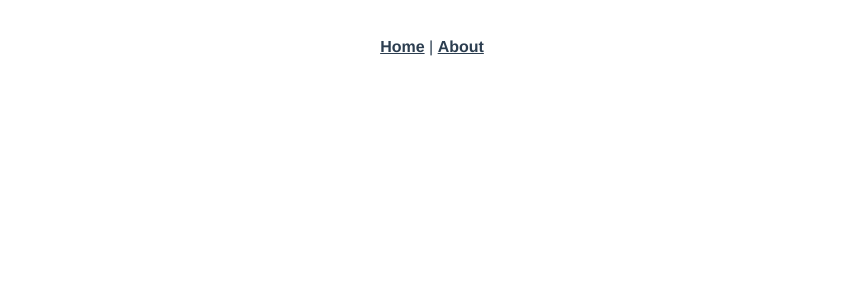
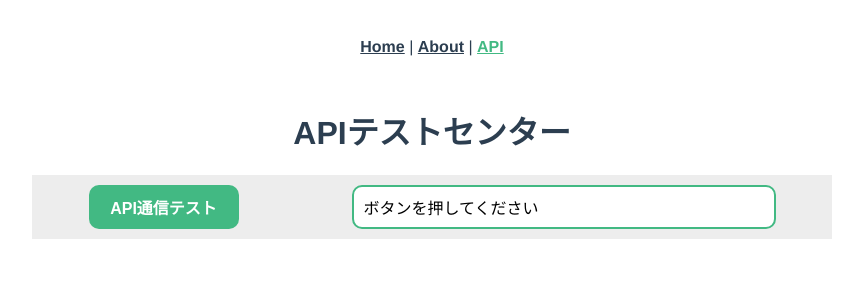
Before and after one commit to kodera-gh/greatstudy.com, a Vue app in the folder greatstudy/: page /api in a window 1280 px wide. Before the commit this address had no page. Shown: the top 300 px of the page, without its empty margins (208-1071 px from the left). Built offline with nearby package versions, Linux system fonts and the light colour scheme.

Commit message:
api通信作成完了

```diff
--- a/greatstudy/src/App.vue
+++ b/greatstudy/src/App.vue
@@ -1,12 +1,17 @@
 <template>
   <nav>
     <router-link to="/">Home</router-link> |
-    <router-link to="/about">About</router-link>
+    <router-link to="/about">About</router-link> |
+    <router-link to="/api">API</router-link>
   </nav>
   <router-view/>
 </template>
 
-<style>
+<style lang="scss">
+:root {
+  --main: #42b983;
+}
+
 #app {
   font-family: Avenir, Helvetica, Arial, sans-serif;
   -webkit-font-smoothing: antialiased;
@@ -27,4 +32,24 @@ nav a {
 nav a.router-link-exact-active {
   color: #42b983;
 }
+
+button {
+  min-width: 150px;
+  min-height: 40px;
+  border: none;
+  border-radius: 10px;
+  font-size: 16px;
+  font-weight: bold;
+  color: white;
+  background-color: var(--main);
+}
+input {
+  display: block;
+  min-width: 400px;
+  min-height: 40px;
+  padding: 0 10px;
+  border: 2px var(--main) solid;
+  border-radius: 10px;
+  font-size: 16px;
+}
 </style>
--- a/greatstudy/src/router/index.js
+++ b/greatstudy/src/router/index.js
@@ -1,5 +1,6 @@
 import { createRouter, createWebHistory } from 'vue-router'
 import HomeView from '../views/HomeView.vue'
+import ApiView from '../views/Api.vue'
 
 const routes = [
   {
@@ -8,11 +9,13 @@ const routes = [
     component: HomeView
   },
   {
+    path: '/api',
+    name: 'api',
+    component: ApiView
+  },
+  {
     path: '/about',
     name: 'about',
-    // route level code-splitting
-    // this generates a separate chunk (about.[hash].js) for this route
-    // which is lazy-loaded when the route is visited.
     component: () => import(/* webpackChunkName: "about" */ '../views/AboutView.vue')
   }
 ]
--- /dev/null
+++ b/greatstudy/src/views/Api.vue
@@ -0,0 +1,52 @@
+<template>
+  <div>
+    <h1>APIテストセンター</h1>
+    <div class="row">
+      <button id="send" @click="send">API通信テスト</button>
+      <input type="text" name="sessage" id="message" v-model="message">
+    </div>
+  </div>
+</template>
+
+<script>
+import axios from "axios";
+
+export default {
+  name: "ApiVue",
+  data() {
+    return {
+      message: "ボタンを押してください"
+    }
+  },
+  methods: {
+    async send() {
+      let params = new URLSearchParams();
+      axios
+        .post("http://localhost:8000/send.php", params)
+        .then((response) => {
+          console.log(response);
+          if (response.status === 200) {
+            this.message = "通信に成功"
+          } else {
+            this.message = "通信に失敗"
+          }
+        })
+        .catch((error) => {
+          console.log(error);
+        })
+    }
+  },
+}
+</script>
+
+<style lang="scss" scoped>
+  .row {
+    width: 800px;
+    margin: auto;
+    display: flex;
+    justify-content: space-around;
+    padding: 10px 0;
+    margin-bottom: 20px;
+    background-color: rgb(237, 237, 237);
+  }
+</style>
```
Also changed, not shown: greatstudy/package.json (+12 -1 lines), 2 other files (tests, documents, lock files or other folders).
